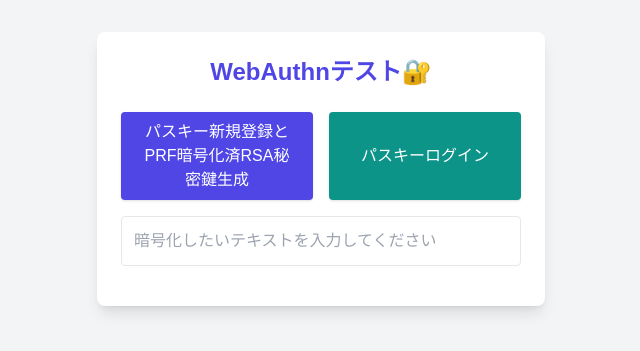
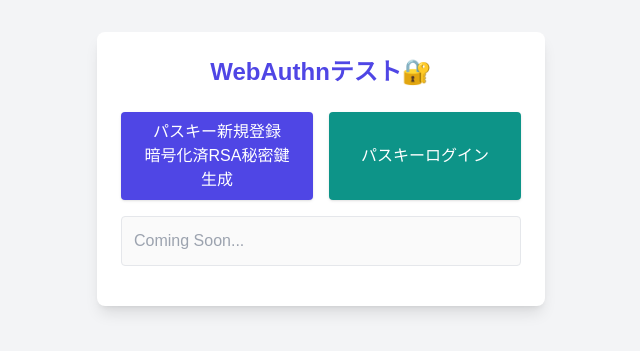
Before and after one commit to taizo-pro/webauthn-test, a Next.js app: page / in a window 1280 px wide. Shown: the part 231-582 px from the top of the page, without its empty margins (319-959 px from the left). Built offline with nearby package versions, Linux system fonts and the light colour scheme.

Commit message:
UIの改善: パスキー登録ボタンのテキストを改行し、入力フィールドのプレースホルダーを更新、入力フィールドを無効化

```diff
--- a/src/app/page.tsx
+++ b/src/app/page.tsx
@@ -307,7 +307,7 @@ export default function Home() {
 							onClick={handleRegister}
 							className="flex-1 bg-indigo-600 hover:bg-indigo-700 text-white py-2 px-4 rounded shadow focus:outline-none focus:ring-2 focus:ring-indigo-500"
 						>
-							パスキー新規登録とPRF暗号化済RSA秘密鍵生成
+							パスキー新規登録<br />暗号化済RSA秘密鍵生成
 						</button>
 						<button
 							type="button"
@@ -320,9 +320,11 @@ export default function Home() {
 
 					<input
 						type="text"
+						disabled
 						value={inputText}
 						onChange={(e) => setInputText(e.target.value)}
-						placeholder="暗号化したいテキストを入力してください"
+						placeholder="Coming Soon..."
+						// placeholder="暗号化したい値を入力してください"
 						className="w-full p-3 border rounded text-gray-800 focus:outline-none focus:ring-2 focus:ring-indigo-500"
 					/>
 
```
